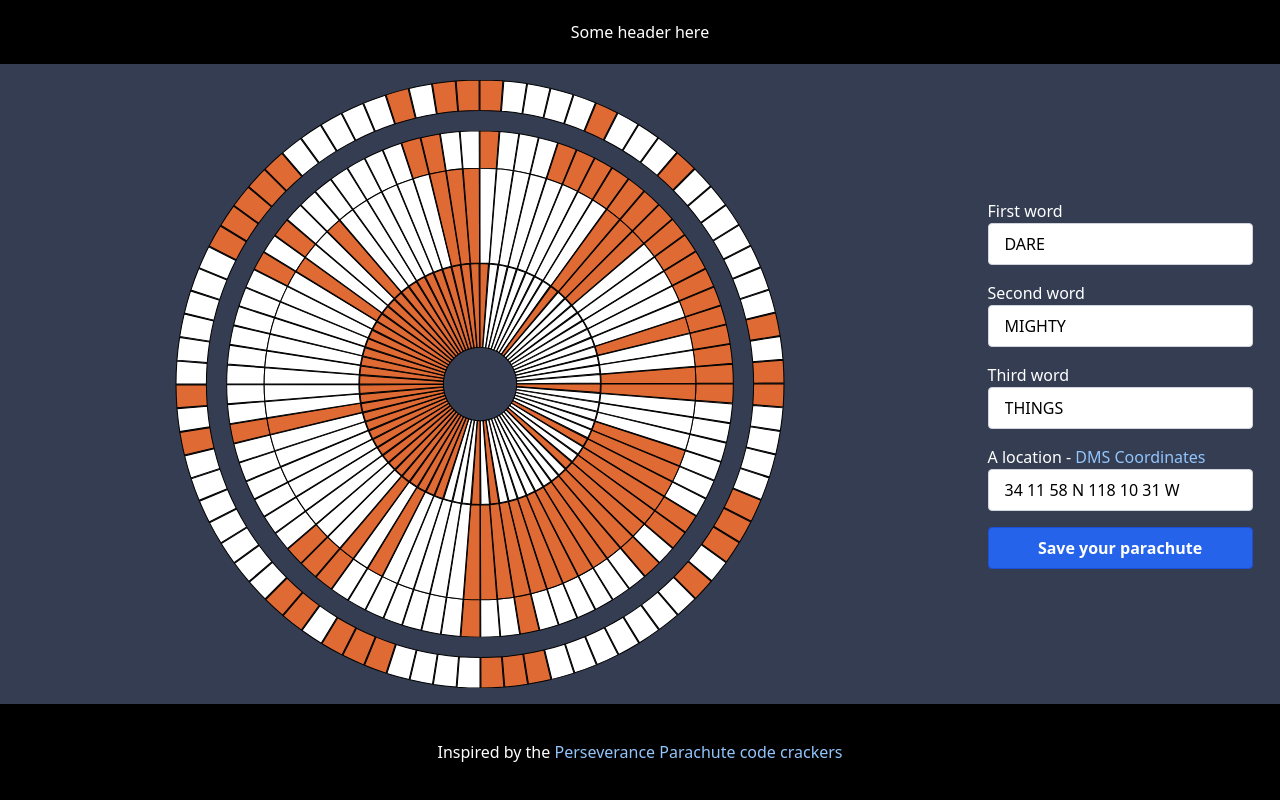
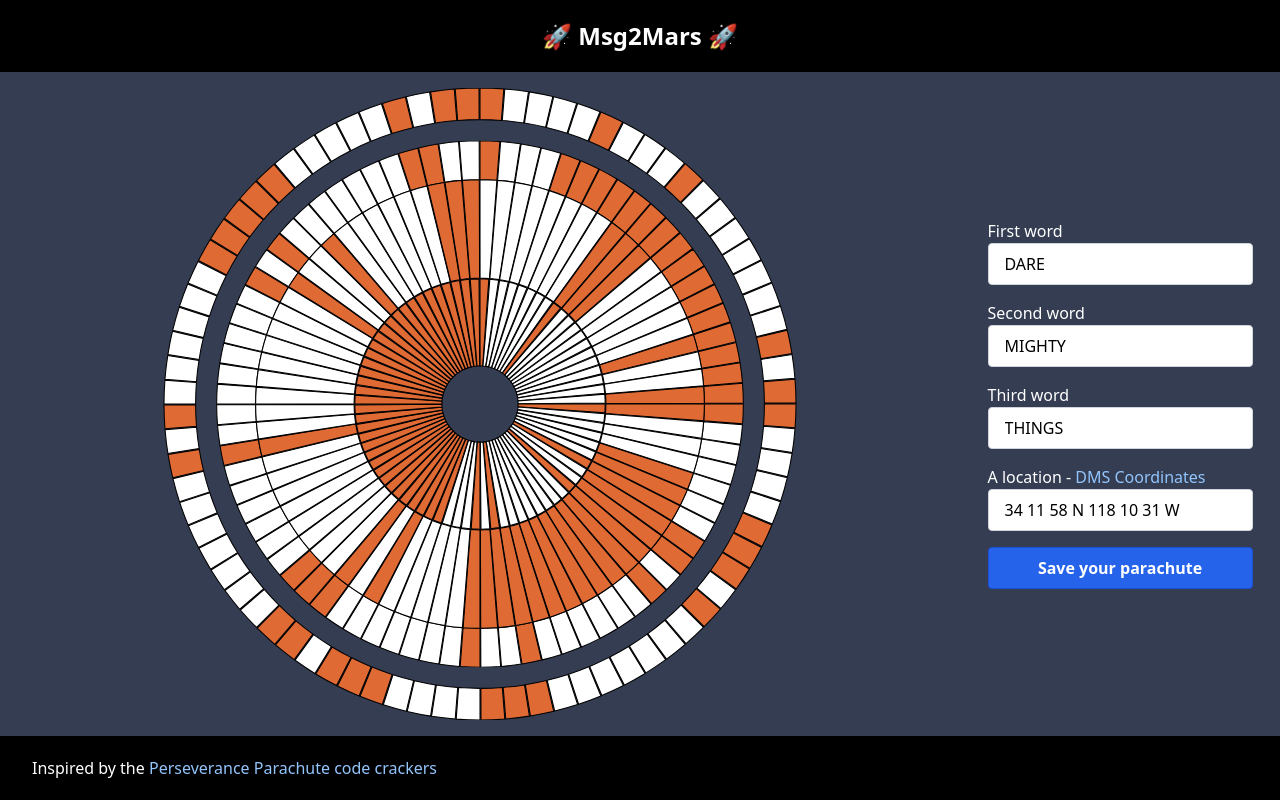
Before and after one commit to sjwarner/perseverance-parachute-generator, a React (Create React App) app: page / in a window 1280 px wide. Built offline with nearby package versions, Linux system fonts and the light colour scheme; some icons are missing.

Commit message:
Add header and footer

```diff
--- a/package.json
+++ b/package.json
@@ -8,6 +8,7 @@
     "@testing-library/jest-dom": "^5.11.4",
     "@testing-library/react": "^11.1.0",
     "@testing-library/user-event": "^12.1.10",
+    "feather-icons-react": "^0.4.3",
     "gh-pages": "^3.1.0",
     "react": "^17.0.1",
     "react-dom": "^17.0.1",
--- a/src/App.js
+++ b/src/App.js
@@ -1,4 +1,6 @@
 import React, { useEffect, useState } from "react";
+import FeatherIcon from "feather-icons-react";
+
 import "./App.css";
 import PerseveranceParachute from "./perseverance-parachute";
 
@@ -110,7 +112,9 @@ const App = () => {
 
   return (
     <div className="flex flex-col h-screen">
-      <header class="py-5 bg-black text-white text-center">Some header here</header>
+      <header class="py-5 bg-black text-white text-center">
+        <h1 className="font-bold text-2xl">🚀 Msg2Mars 🚀</h1>
+      </header>
       <div className="App flex flex-1 overflow-y-auto md:flex-row flex-col">
         <div className="flex flex-col Parachute-pane md:w-3/4 w-full p5 mt-4 mb-4 max-h-full">
           <PerseveranceParachute
@@ -119,9 +123,8 @@ const App = () => {
             encodedThirdRing={encodedThirdWord}
             encodedOuterRing={encodedLocationCoordinates}
           />
-          {/*<p className="mt-4 mb-4">Encode your own parachute!</p>*/}
         </div>
-        <div className="flex flex-col Input-pane md:w-1/4 w-full md:mt-0 mt-8 p-4">
+        <div className="flex flex-col Input-pane md:w-1/4 w-full md:mt-0 mt-4 p-4">
           <div className="flex flex-col justify-around">
             <label htmlFor="first-word">First word</label>
             <input
@@ -190,18 +193,36 @@ const App = () => {
           </div>
         </div>
       </div>
-      <footer className="py-5 bg-black text-center text-white">
-        <p className="mt-4 mb-4">
-          Inspired by the&nbsp;
-          <a
+      <footer className="py-5 bg-black text-center text-white flex flex-row justify-between">
+        <div>
+          <p className="ml-8">
+            Inspired by the&nbsp;
+            <a
               className="text-blue-300"
               href="https://twitter.com/steltzner/status/1364076615932645379"
               target="_blank"
               rel="noopener noreferrer"
+            >
+              Perseverance Parachute code crackers
+            </a>
+          </p>
+        </div>
+        <div className="flex flex-row mr-8">
+          <a
+            href="https://github.com/sjwarner/perseverance-parachute-generator"
+            target="_blank"
+            rel="noopener noreferrer"
           >
-            Perseverance Parachute code crackers
+            <FeatherIcon icon="github" className="mr-4" />
           </a>
-        </p>
+          <a
+            href="https://twitter.com/msg2mars"
+            target="_blank"
+            rel="noopener noreferrer"
+          >
+            <FeatherIcon icon="twitter" />
+          </a>
+        </div>
       </footer>
     </div>
   );
```
Also changed, not shown: 1 other file (tests, documents, lock files or other folders).
